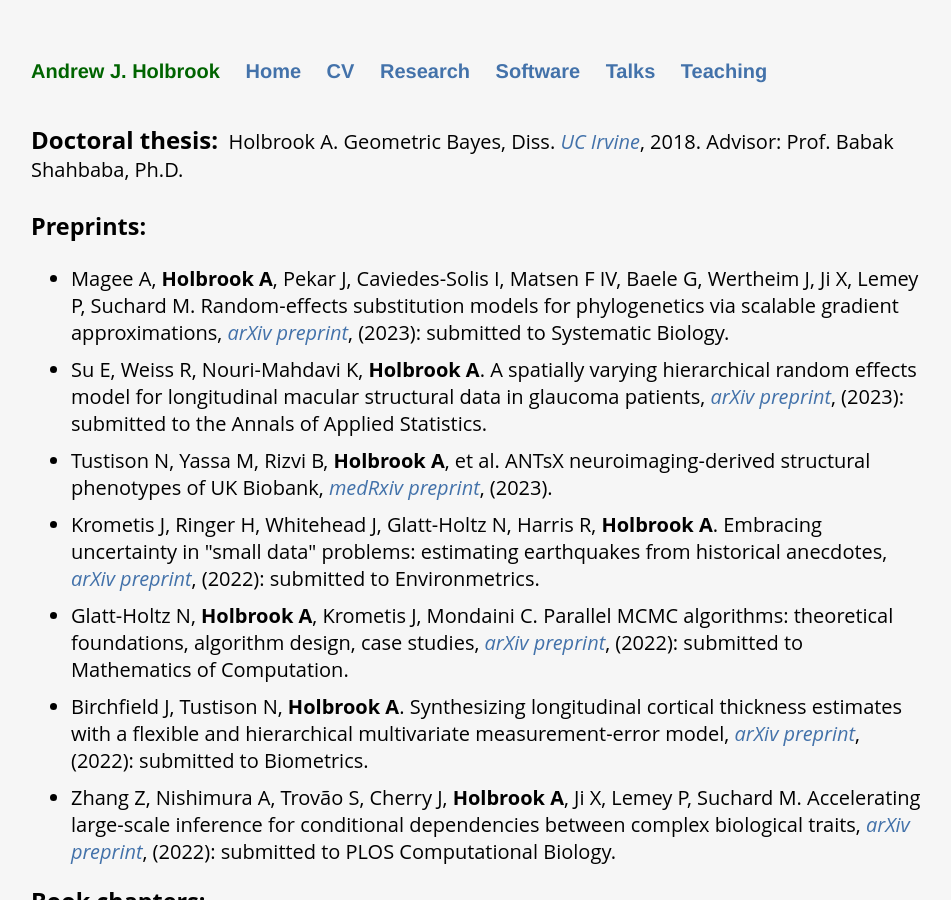
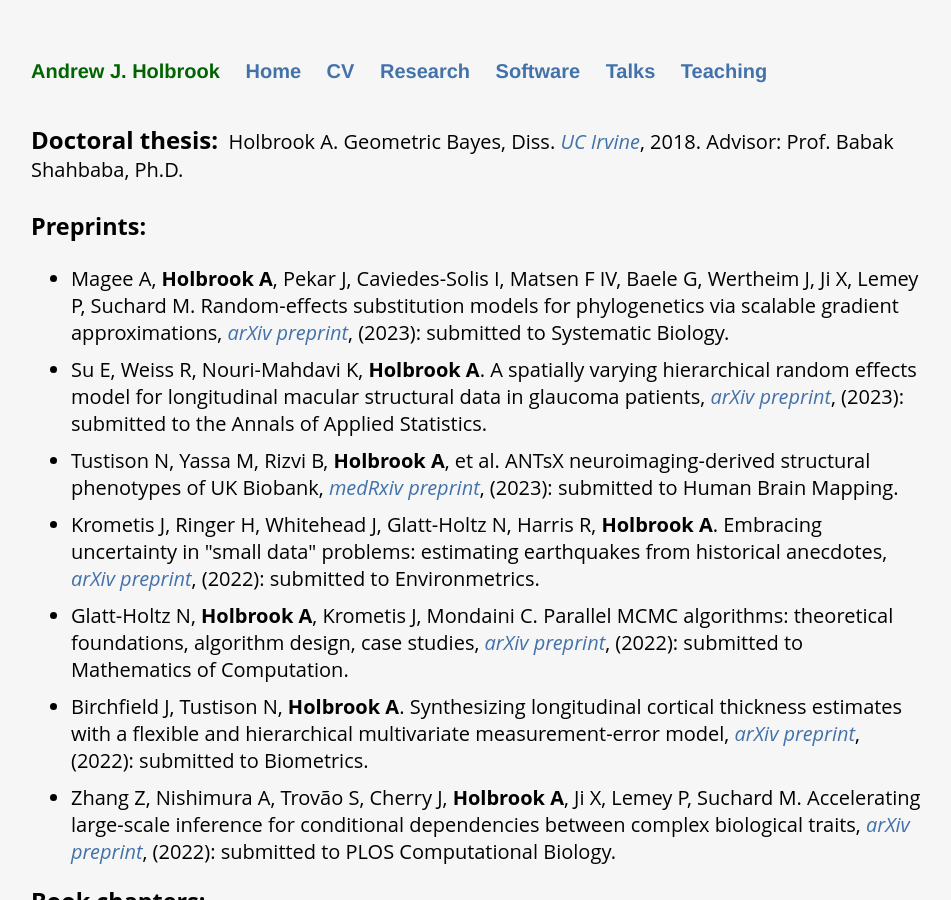
Before and after one commit to andrewjholbrook/andrewjholbrook.github.io, a Jekyll site: the page built from research.html, in a window 1280 px wide and 900 px high. Shown: the whole window, without its empty margins (161-1112 px from the left). Built offline with Jekyll 4.4.1, drawn with Linux system fonts in a browser that asks for light colours; a style sheet for code colours, icons or effects is not loaded.

Commit message:
Update research.html

```diff
--- a/research.html
+++ b/research.html
@@ -13,7 +13,7 @@
   <ul id="preprints">
         <li> Magee A, <b>Holbrook A</b>, Pekar J, Caviedes-Solis I, Matsen F IV, Baele G, Wertheim J, Ji X, Lemey P, Suchard M. Random-effects substitution models for phylogenetics via scalable gradient approximations, <i><a href="https://arxiv.org/abs/2303.13642" target="_blank">arXiv preprint</a></i>, (2023): submitted to Systematic Biology.
         <li> Su E, Weiss R, Nouri-Mahdavi K, <b>Holbrook A</b>. A spatially varying hierarchical random effects model for longitudinal macular structural data in glaucoma patients, <i><a href="https://arxiv.org/abs/2303.09018" target="_blank">arXiv preprint</a></i>, (2023): submitted to the Annals of Applied Statistics.
-        <li> Tustison N, Yassa M, Rizvi B, <b>Holbrook A</b>, et al. ANTsX neuroimaging-derived structural phenotypes of UK Biobank, <i><a href="https://www.medrxiv.org/content/10.1101/2023.01.17.23284693v1" target="_blank">medRxiv preprint</a></i>, (2023).
+        <li> Tustison N, Yassa M, Rizvi B, <b>Holbrook A</b>, et al. ANTsX neuroimaging-derived structural phenotypes of UK Biobank, <i><a href="https://www.medrxiv.org/content/10.1101/2023.01.17.23284693v1" target="_blank">medRxiv preprint</a></i>, (2023): submitted to Human Brain Mapping.
         <li>Krometis J, Ringer H, Whitehead J, Glatt-Holtz N, Harris R, <b>Holbrook A</b>. Embracing uncertainty in "small data" problems: estimating earthquakes from historical anecdotes, <i><a href="https://arxiv.org/abs/2106.07797" target="_blank">arXiv preprint</a></i>, (2022): submitted to Environmetrics.
         <li>Glatt-Holtz N, <b>Holbrook A</b>, Krometis J, Mondaini C. Parallel MCMC algorithms: theoretical foundations, algorithm design, case studies, <i><a href="https://arxiv.org/abs/2209.04750" target="_blank">arXiv preprint</a></i>, (2022): submitted to Mathematics of Computation.  </li>
         <li>Birchfield J, Tustison N, <b>Holbrook A</b>. Synthesizing longitudinal cortical thickness estimates with a flexible and hierarchical multivariate measurement-error model, <i><a href="http://arxiv.org/abs/2204.03576" target="_blank">arXiv preprint</a></i>, (2022): submitted to Biometrics. </li>
```
